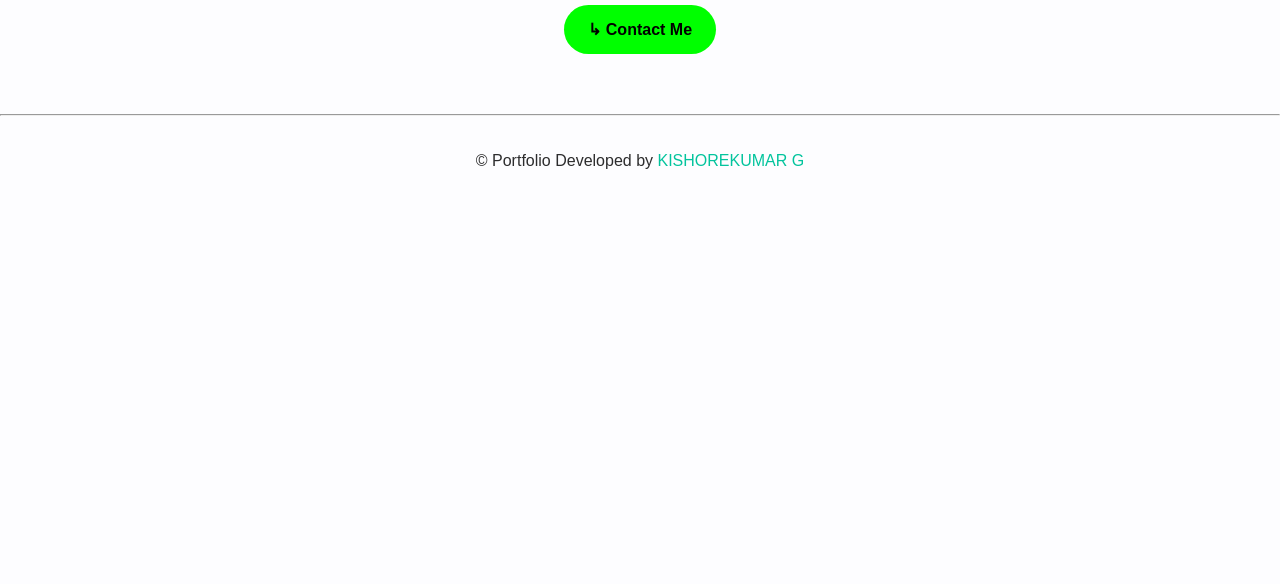
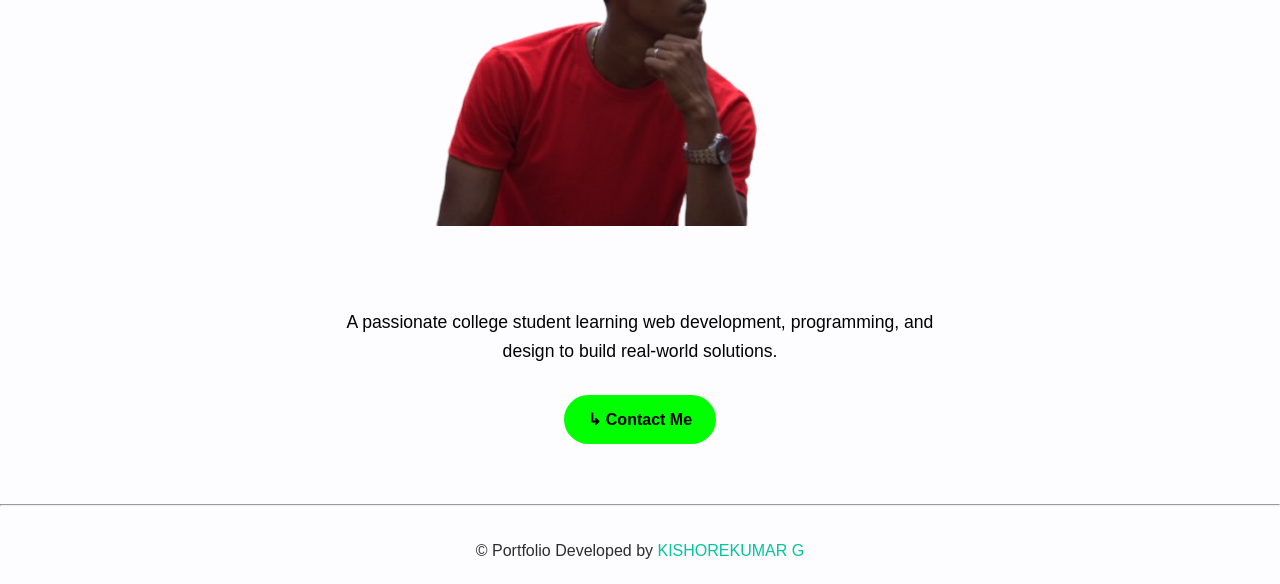
Before and after one commit to kishore2205/23AD031_Kishorekumar-G, a plain HTML site: page index.html in a window 1280 px wide. Shown: the part 563-1147 px from the top of the page. Before the commit the page ends 800 px from the top, so only its background shows below. Drawn offline with Linux system fonts and the light colour scheme.

Commit message:
Update index.html

```diff
--- a/index.html
+++ b/index.html
@@ -22,7 +22,7 @@
     <h1 class="name">KISHORE<br>KUMAR</h1>
 
     <div class="photo-box">
-      <img src="images/kishore-removebg-preview_1_.png" alt="Kishore Profile">
+      <img src="kishore-removebg-preview_1_.png" alt="Kishore Profile">
     </div>
 
     <p class="intro">A passionate college student learning web development, programming, and design to build real-world solutions.</p>
```
